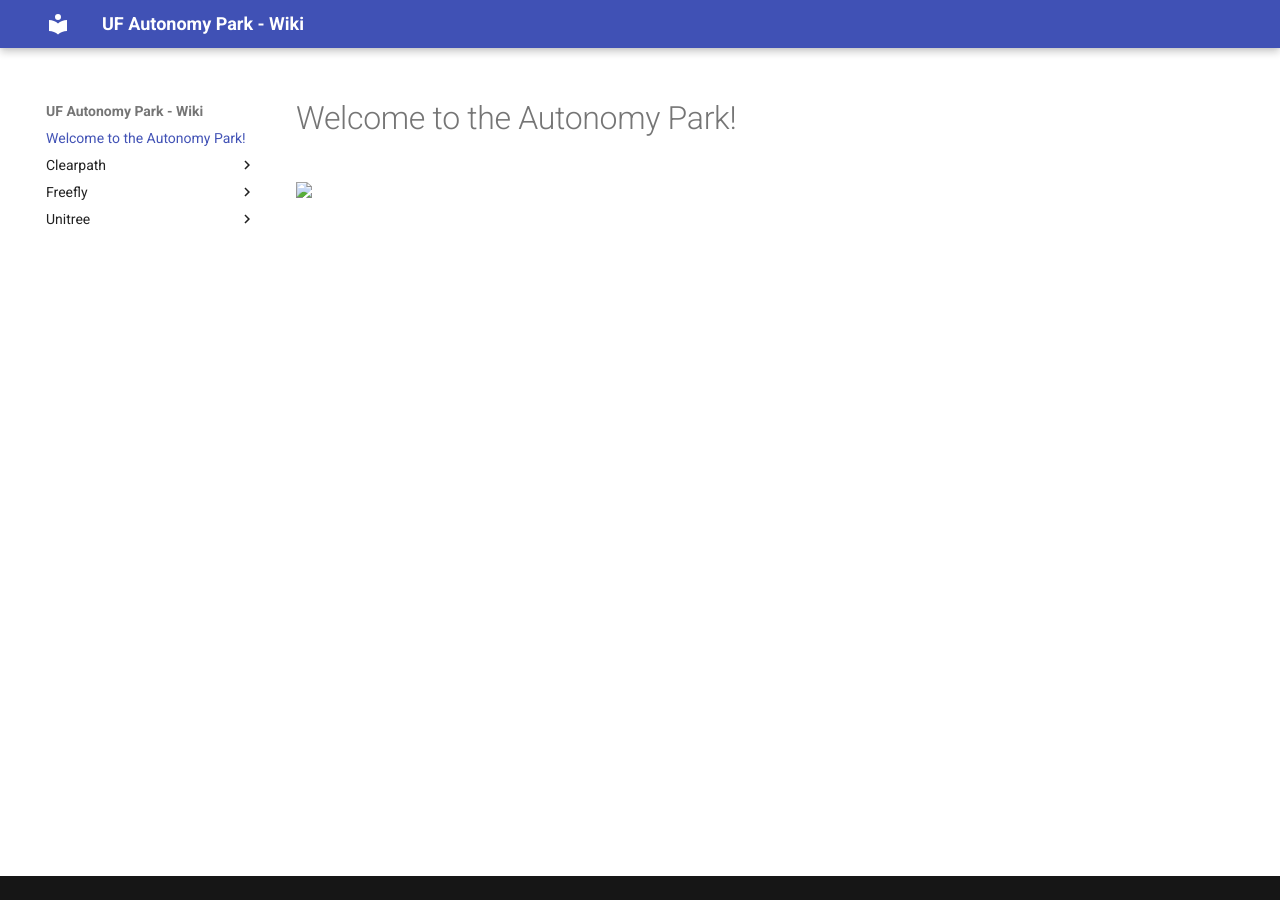
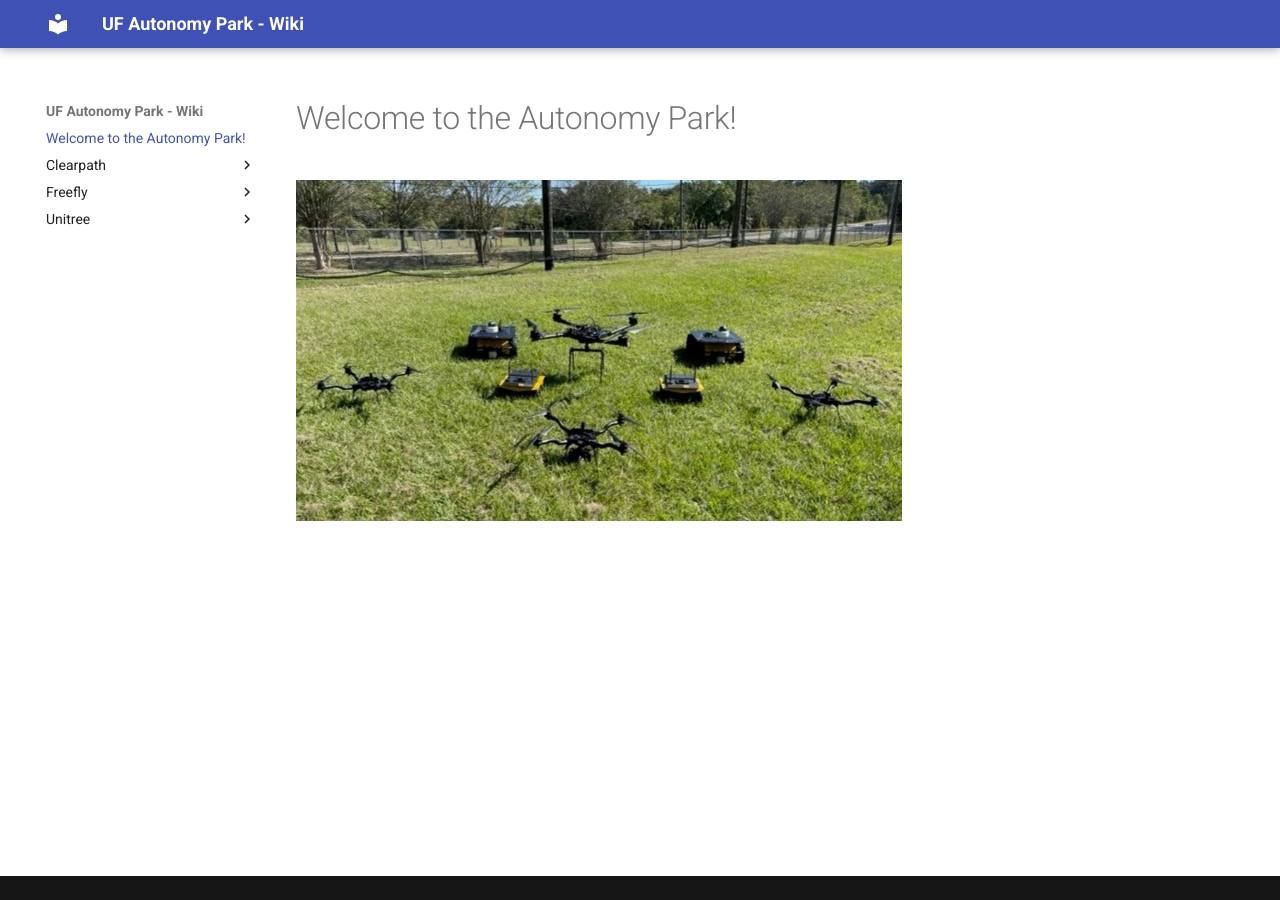
Before and after one commit to UFL-Autonomy-Park/apark_wiki, an MkDocs documentation site: the page built from docs/index.md, in a window 1280 px wide. Built offline with MkDocs 1.6.1 and Material for MkDocs 9.7.7, drawn with Linux system fonts in a browser that asks for light colours.

Commit message:
try again

```diff
--- a/docs/index.md
+++ b/docs/index.md
@@ -1,3 +1,3 @@
 # Welcome to the Autonomy Park!
 
-<img src="../docs/images/robots.jpg">
+<img src="../../images/robots.jpg">
--- a/mkdocs.yml
+++ b/mkdocs.yml
@@ -10,7 +10,7 @@ plugins:
   - mkdocs-pdf
 markdown_extensions:
   - pymdownx.pathconverter:
-      base_path: 'apark-wikiw' # default: ''
+      base_path: 'apark-wiki' # default: ''
       relative_path: '' # default ''
       absolute: false # default: false
       tags: 'a script img link object embed'
```
